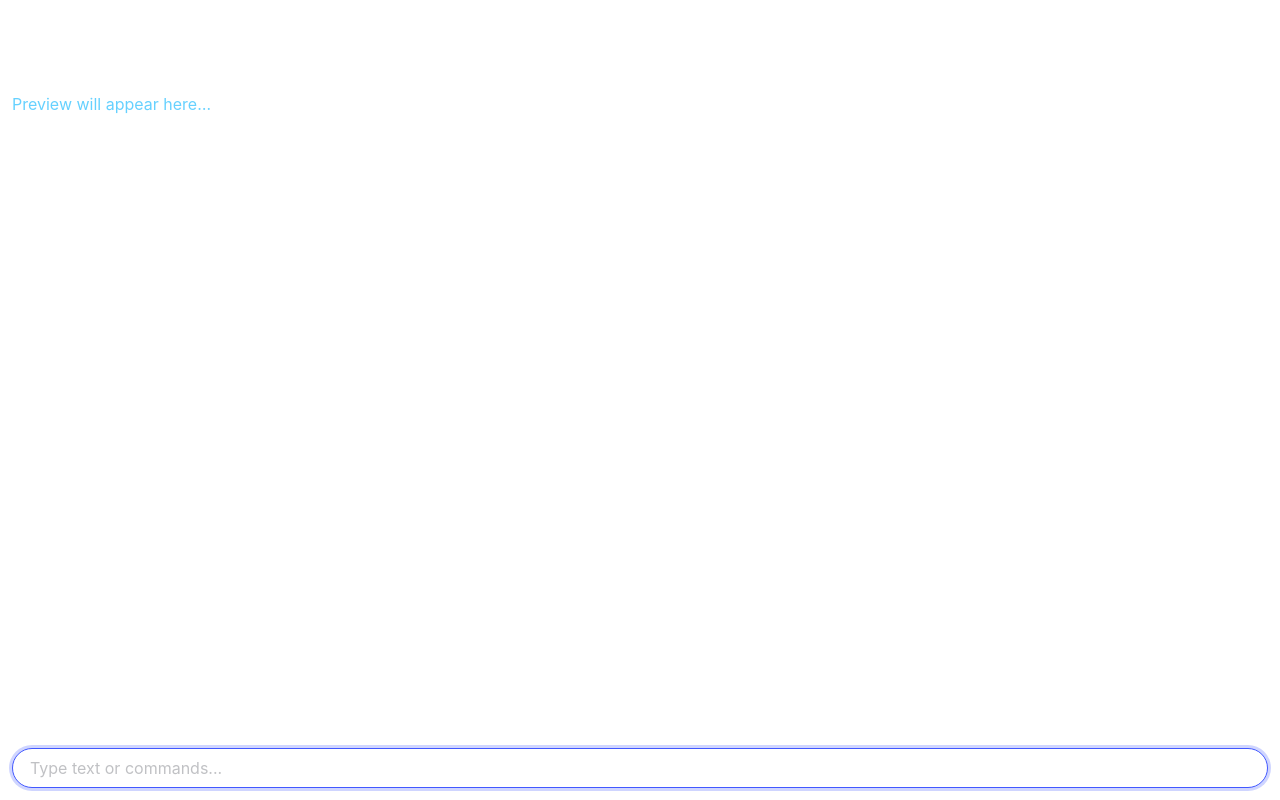
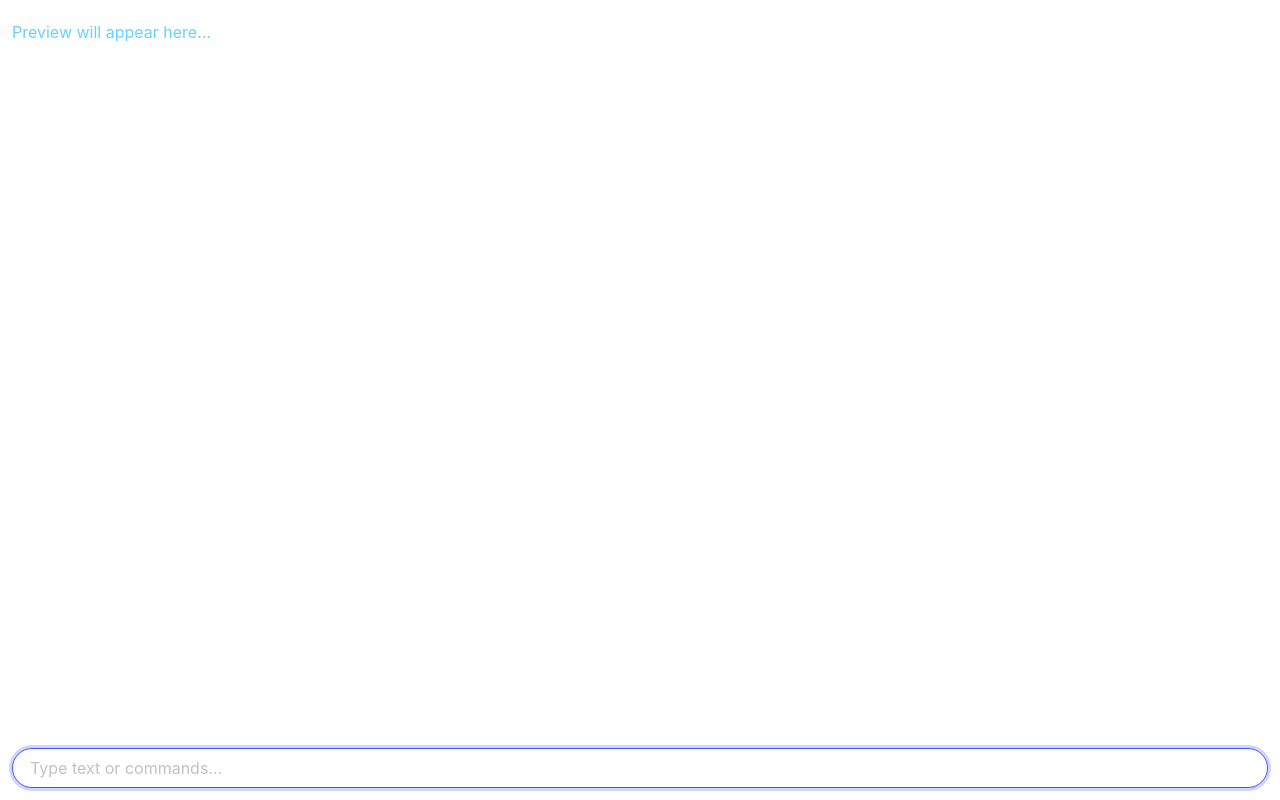
Before and after one commit to yuwash/omniedit, a SvelteKit app: page / in a window 1280 px wide. Built offline with nearby package versions, Linux system fonts and the light colour scheme.

Commit message:
style: a bit less spacing

```diff
--- a/src/routes/+page.svelte
+++ b/src/routes/+page.svelte
@@ -71,17 +71,13 @@
 <div class="is-flex is-flex-direction-column" style="height: 100vh; overflow: hidden;">
 
   <!-- Header: Fixed height, tool button area -->
-  <nav class="navbar is-small px-3" style="min-height: 3rem;">
-    <div class="navbar-brand">
-      <h1 class="title is-size-7 has-text-weight-normal">
-        {title}
-      </h1>
-    </div>
-  </nav>
+  <h1 class="title is-size-7 my-1 has-text-weight-normal">
+    {title}
+  </h1>
 
   <!-- Preview Area: Expands to fill all remaining space -->
   <!-- mt-5 accounts for the fixed navbar height -->
-  <main class="section mt-5 px-3 py-4 is-flex-grow-1" style="overflow-y: auto;">
+  <main class="section p-3 is-flex-grow-1" style="overflow-y: auto;">
     <div class="content" style="white-space: pre-wrap;">
       {#if mode === 'INPUT'}
         {#if editor}
```
